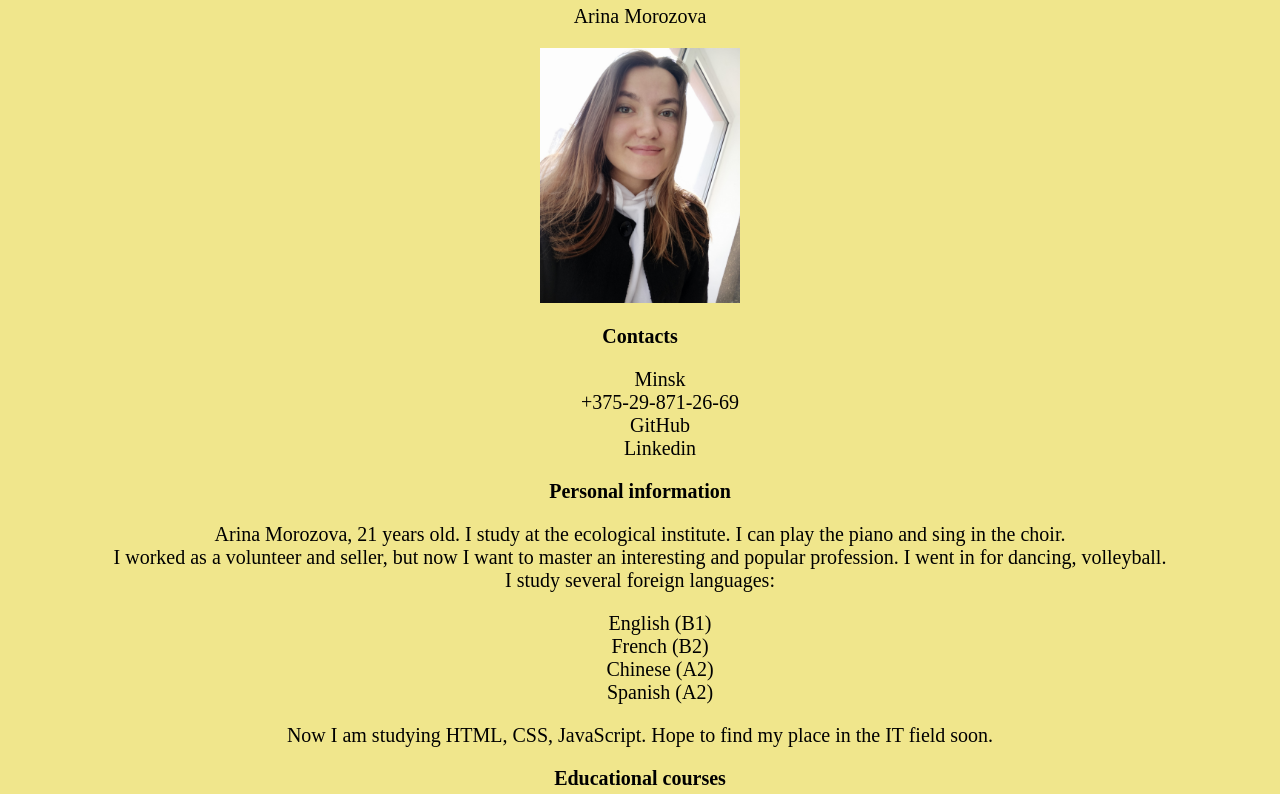
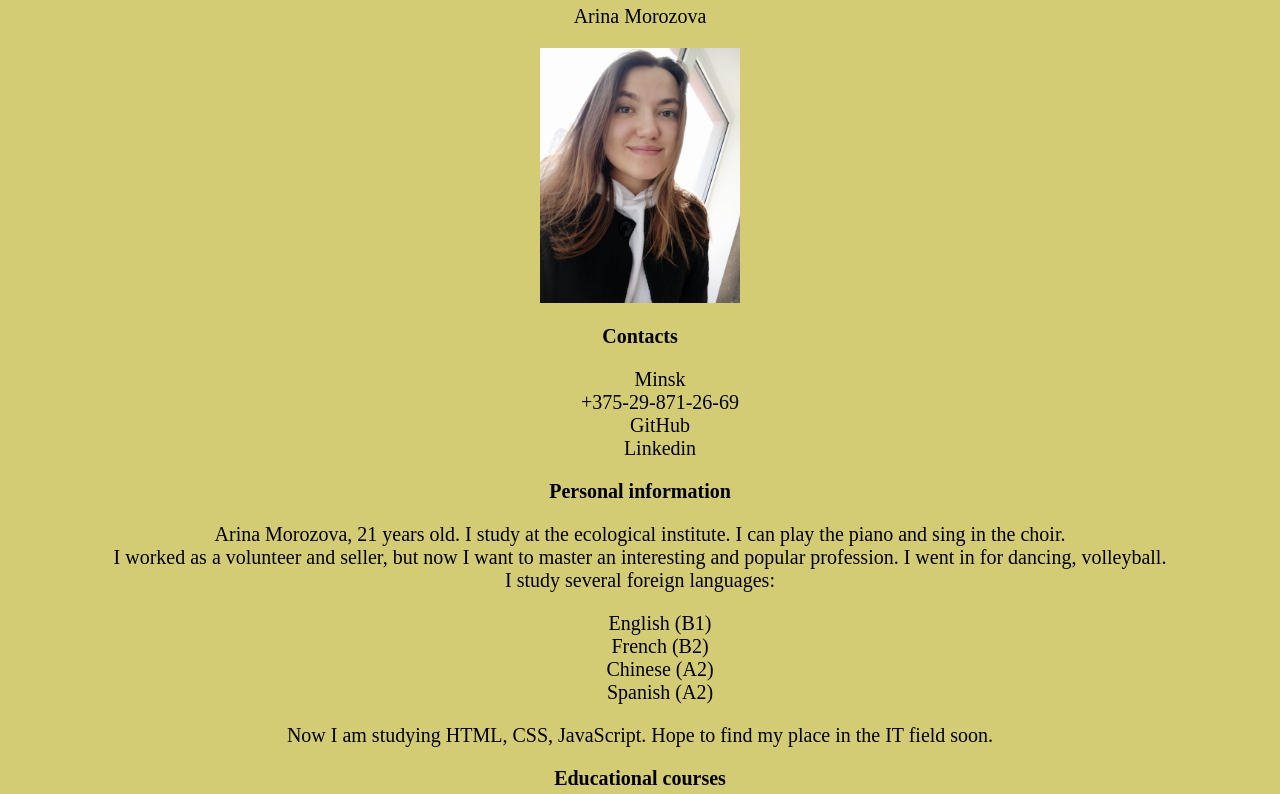
Before and after one commit to arina-morozova2/rsschool-cv, a plain HTML site: page index.html in a window 1280 px wide. Shown: the part 55-849 px from the top of the page. Drawn offline with Linux system fonts and the light colour scheme.

Commit message:
feat: add new color

```diff
--- a/style.css
+++ b/style.css
@@ -3,7 +3,7 @@
   font-size: 20px;
 }
 body {
-  background:#F0E68C;
+  background:#d4cb75;
 }
 a {
   text-decoration: none;
```
Also changed, not shown: bgi.jpg (deleted).
